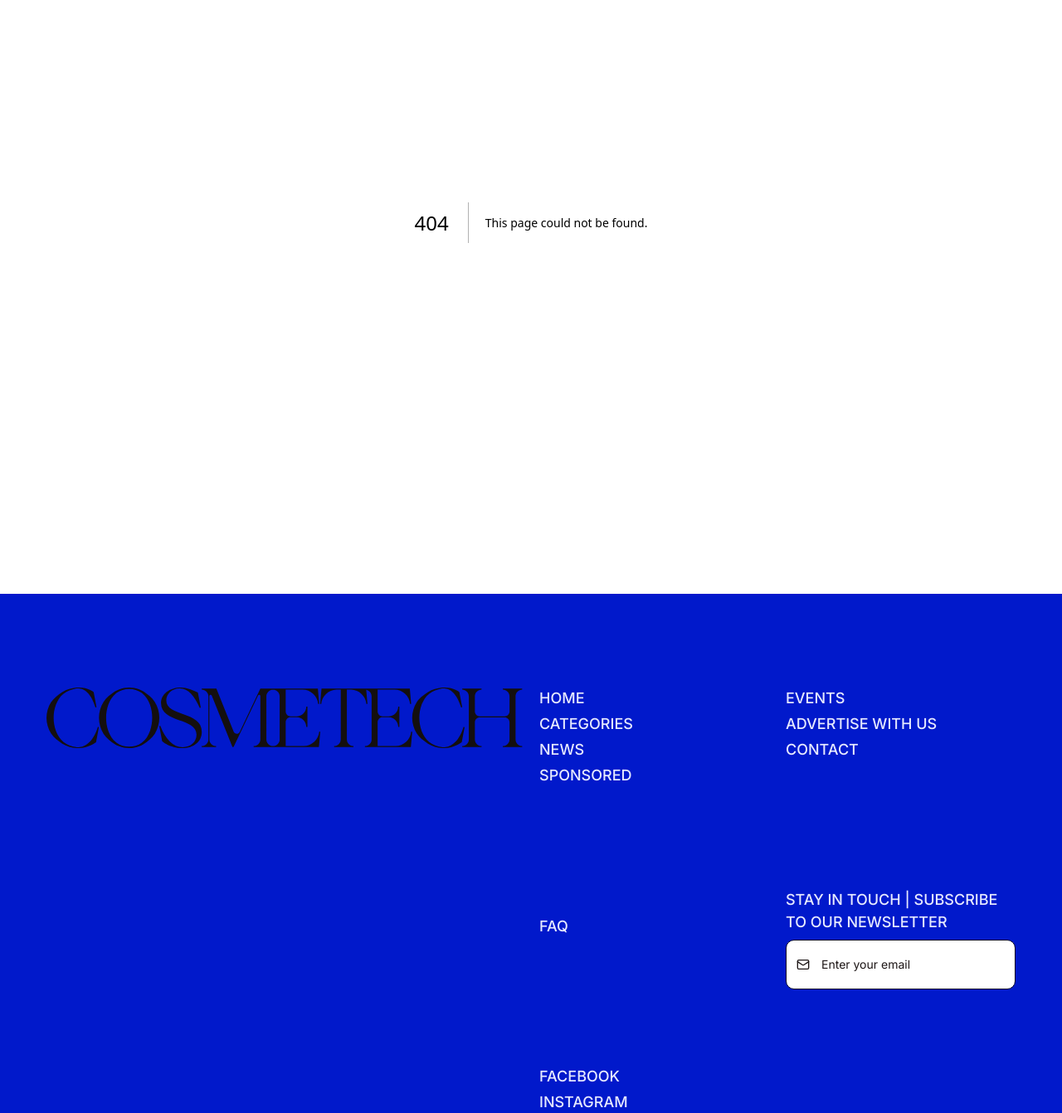
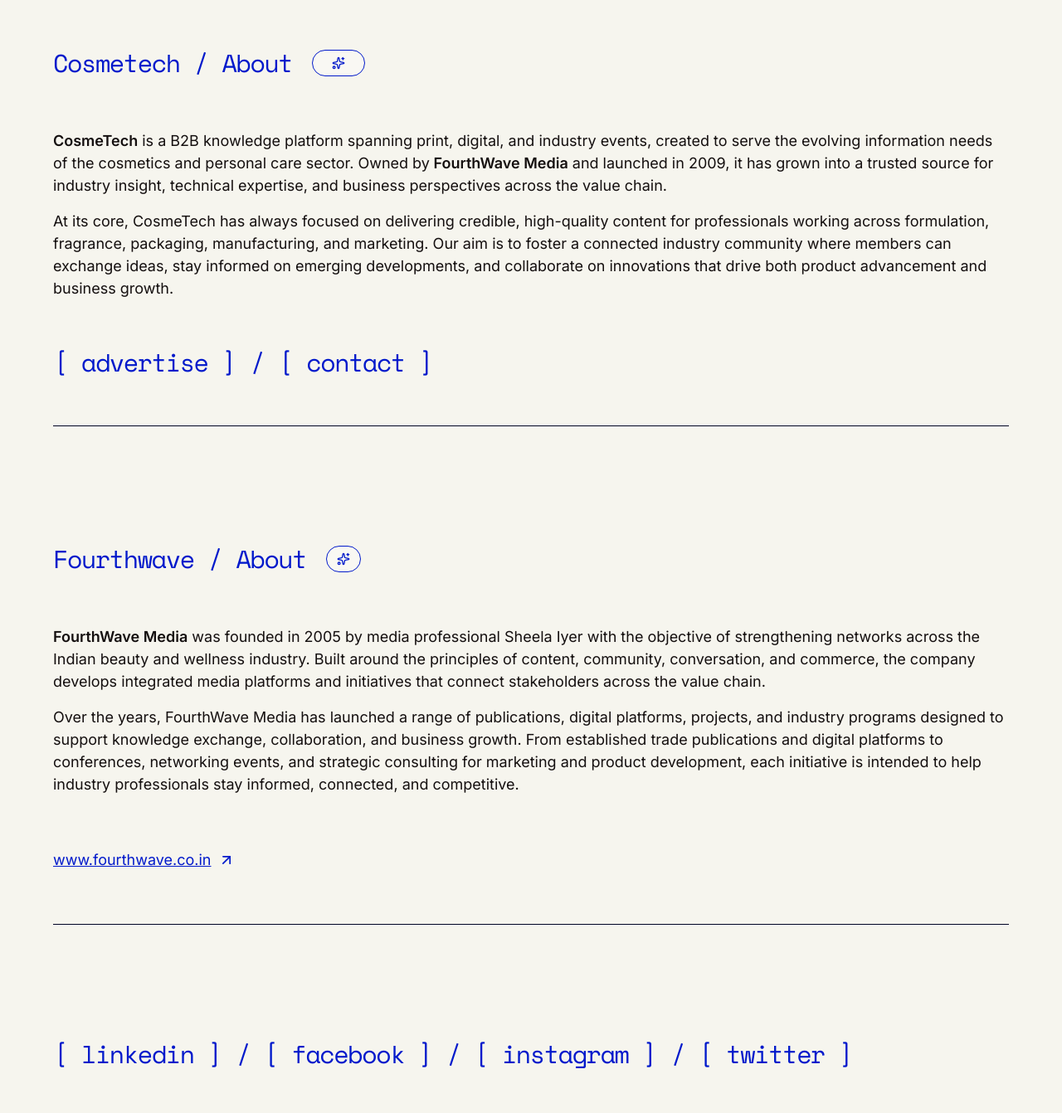
Before and after one commit to whonoahexe/cosmetech, a Next.js app: page /about in a window 1280 px wide. Before the commit this address had no page. Shown: the part 228-1570 px from the top of the page at 83% size. Built offline with nearby package versions, Linux system fonts and the light colour scheme; a web font is replaced by a local one.

Commit message:
feat: about page

```diff
--- /dev/null
+++ b/app/about/page.tsx
@@ -0,0 +1,5 @@
+import { AboutPageContent } from "@/components/pages/about";
+
+export default function AboutPage() {
+  return <AboutPageContent />;
+}
--- /dev/null
+++ b/components/pages/about/about-page.tsx
@@ -0,0 +1,109 @@
+import Link from "next/link";
+import { ArrowUpRight, Sparkles } from "lucide-react";
+
+import { Button } from "@/components/ui/button";
+import { Separator } from "@/components/ui/separator";
+
+const SOCIAL_LINKS = ["linkedin", "facebook", "instagram", "twitter"];
+
+export function AboutPageContent() {
+  return (
+    <div className="mx-auto my-16 flex w-full max-w-6xl flex-col py-10 md:py-16">
+      <section className="space-y-4 px-0 md:px-8 lg:px-0">
+        <div className="space-y-16 py-16">
+          <div className="flex flex-wrap items-center gap-6">
+            <p className="type-monospaced text-primary text-[30px]! leading-6 tracking-[-1.4px] md:text-[30px]!">
+              Cosmetech / About
+            </p>
+            <Button
+              variant="outline"
+              className="h-8 rounded-full border-primary px-3 text-primary w-16"
+            >
+              <Sparkles className="size-4" />
+            </Button>
+          </div>
+
+          <div className="space-y-4">
+            <p className="type-paragraph-large text-foreground">
+              <span className="type-paragraph-large-bold">CosmeTech</span> is a B2B knowledge
+              platform spanning print, digital, and industry events, created to serve the evolving
+              information needs of the cosmetics and personal care sector. Owned by
+              <span className="type-paragraph-large-bold"> FourthWave Media</span> and launched in
+              2009, it has grown into a trusted source for industry insight, technical expertise,
+              and business perspectives across the value chain.
+            </p>
+            <p className="type-paragraph-large text-foreground">
+              At its core, CosmeTech has always focused on delivering credible, high-quality content
+              for professionals working across formulation, fragrance, packaging, manufacturing, and
+              marketing. Our aim is to foster a connected industry community where members can
+              exchange ideas, stay informed on emerging developments, and collaborate on innovations
+              that drive both product advancement and business growth.
+            </p>
+          </div>
+
+          <div className="type-monospaced text-primary text-[30px]! leading-6 tracking-[-1.4px] md:text-[30px]!">
+            [ advertise ] / [ contact ]
+          </div>
+
+          <Separator />
+        </div>
+
+        <div className="space-y-16 py-16">
+          <div className="flex flex-wrap items-center gap-6">
+            <p className="type-monospaced text-primary text-[30px]! leading-6 tracking-[-1.4px] md:text-[30px]!">
+              Fourthwave / About
+            </p>
+            <Button
+              variant="outline"
+              className="h-8 w-auto rounded-full border-primary px-3 text-primary"
+            >
+              <Sparkles className="size-4" />
+            </Button>
+          </div>
+
+          <div className="space-y-4">
+            <p className="type-paragraph-large text-foreground">
+              <span className="type-paragraph-large-bold">FourthWave Media</span> was founded in
+              2005 by media professional Sheela Iyer with the objective of strengthening networks
+              across the Indian beauty and wellness industry. Built around the principles of
+              content, community, conversation, and commerce, the company develops integrated media
+              platforms and initiatives that connect stakeholders across the value chain.
+            </p>
+            <p className="type-paragraph-large text-foreground">
+              Over the years, FourthWave Media has launched a range of publications, digital
+              platforms, projects, and industry programs designed to support knowledge exchange,
+              collaboration, and business growth. From established trade publications and digital
+              platforms to conferences, networking events, and strategic consulting for marketing
+              and product development, each initiative is intended to help industry professionals
+              stay informed, connected, and competitive.
+            </p>
+          </div>
+
+          <Link
+            href="https://www.fourthwave.co.in"
+            target="_blank"
+            rel="noreferrer"
+            className="inline-flex items-center gap-2 text-[18px] leading-6.75 text-primary underline"
+          >
+            www.fourthwave.co.in
+            <ArrowUpRight className="size-5" />
+          </Link>
+
+          <Separator />
+        </div>
+
+        <div className="type-monospaced flex flex-wrap items-center gap-4 text-primary text-[30px]! leading-6 tracking-[-1.4px] md:text-[30px]! py-16">
+          {SOCIAL_LINKS.map((social, index) => (
+            <span key={social}>
+              [{" "}
+              <Link href="#" className="hover:underline">
+                {social}
+              </Link>{" "}
+              ]{index < SOCIAL_LINKS.length - 1 ? " /" : ""}
+            </span>
+          ))}
+        </div>
+      </section>
+    </div>
+  );
+}
--- /dev/null
+++ b/components/pages/about/index.ts
@@ -0,0 +1 @@
+export { AboutPageContent } from "./about-page";
```
